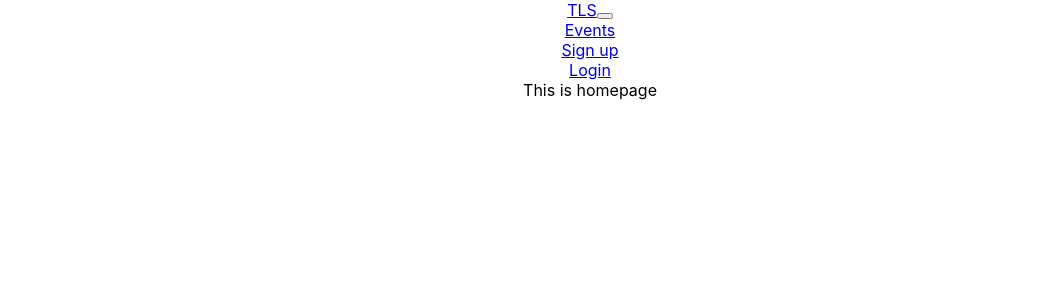
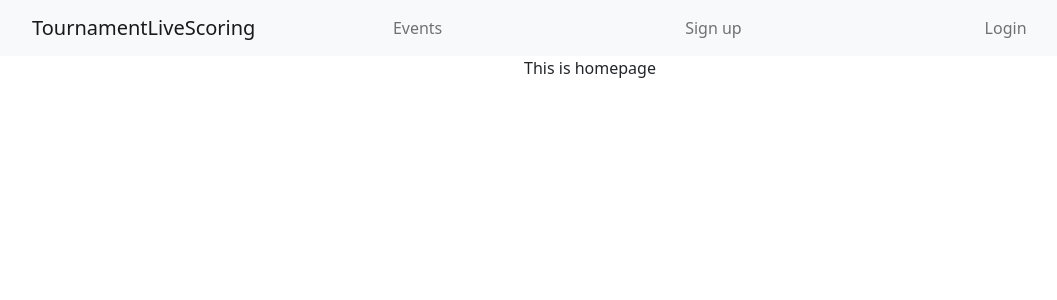
Before and after one commit to jaankuu/tournament-live-scoring-frontend, a React (Create React App) app: page / in a window 1280 px wide. Shown: the top 300 px of the page, without its empty margins (50-1107 px from the left). Built offline with nearby package versions, Linux system fonts and the light colour scheme; no server answers.

Commit message:
Added bootstrap styling for NavBar and all forms (login, signup, create event)

```diff
--- a/package.json
+++ b/package.json
@@ -8,6 +8,7 @@
     "@testing-library/user-event": "^12.8.3",
     "axios": "^0.21.1",
     "bcrypt": "^5.0.1",
+    "bootstrap": "^5.0.2",
     "jsonwebtoken": "^8.5.1",
     "react": "^17.0.2",
     "react-bootstrap": "^1.6.1",
--- a/src/components/Navigation/NavbarItem.js
+++ b/src/components/Navigation/NavbarItem.js
@@ -4,7 +4,7 @@
 
 export default function NavbarItem(props) {
   return (
-    <Nav.Item>
+    <Nav.Item id="Nav">
       <Nav.Link as={NavLink} to={props.path}>
         {props.linkText}
       </Nav.Link>
--- a/src/components/Navigation/index.js
+++ b/src/components/Navigation/index.js
@@ -1,4 +1,5 @@
 import React from "react";
+import Container from "react-bootstrap/Container";
 import Navbar from "react-bootstrap/Navbar";
 import Nav from "react-bootstrap/Nav";
 import { NavLink } from "react-router-dom";
@@ -19,8 +20,9 @@
 
   return (
     <Navbar bg="light" expand="lg">
+      <Container>
       <Navbar.Brand as={NavLink} to="/">
-        TLS
+        TournamentLiveScoring
       </Navbar.Brand>
       <Navbar.Toggle aria-controls="basic-navbar-nav" />
       <Navbar.Collapse id="basic-navbar-nav">
@@ -35,6 +37,7 @@
           {loginLogoutControls}
         </Nav>
       </Navbar.Collapse>
+      </Container>
     </Navbar>
   );
 }
--- a/src/index.js
+++ b/src/index.js
@@ -1,6 +1,6 @@
 import React from 'react';
 import ReactDOM from 'react-dom';
-import './index.css';
+import 'bootstrap/dist/css/bootstrap.min.css';
 import App from './App';
 import { BrowserRouter as Router } from "react-router-dom";
 import store from "./store";
```
Also changed, not shown: 1 other file (tests, documents, lock files or other folders).
